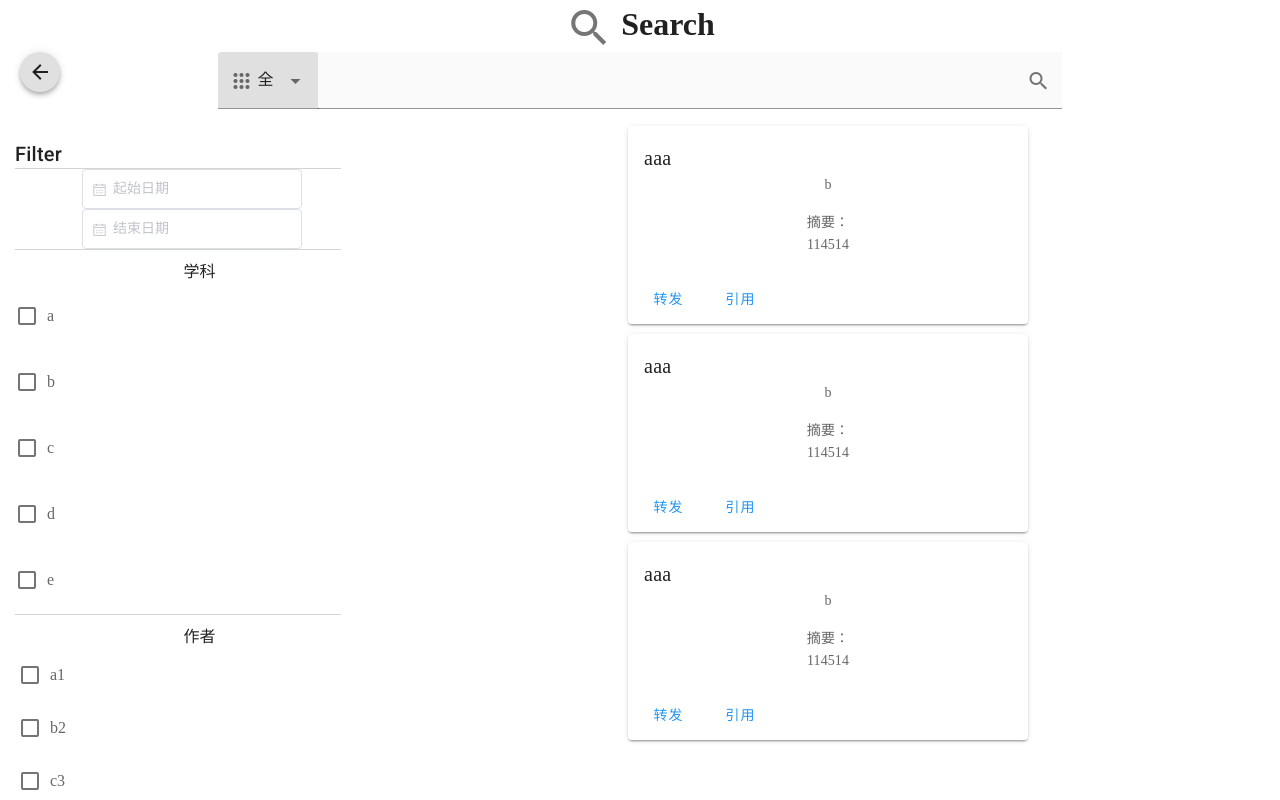
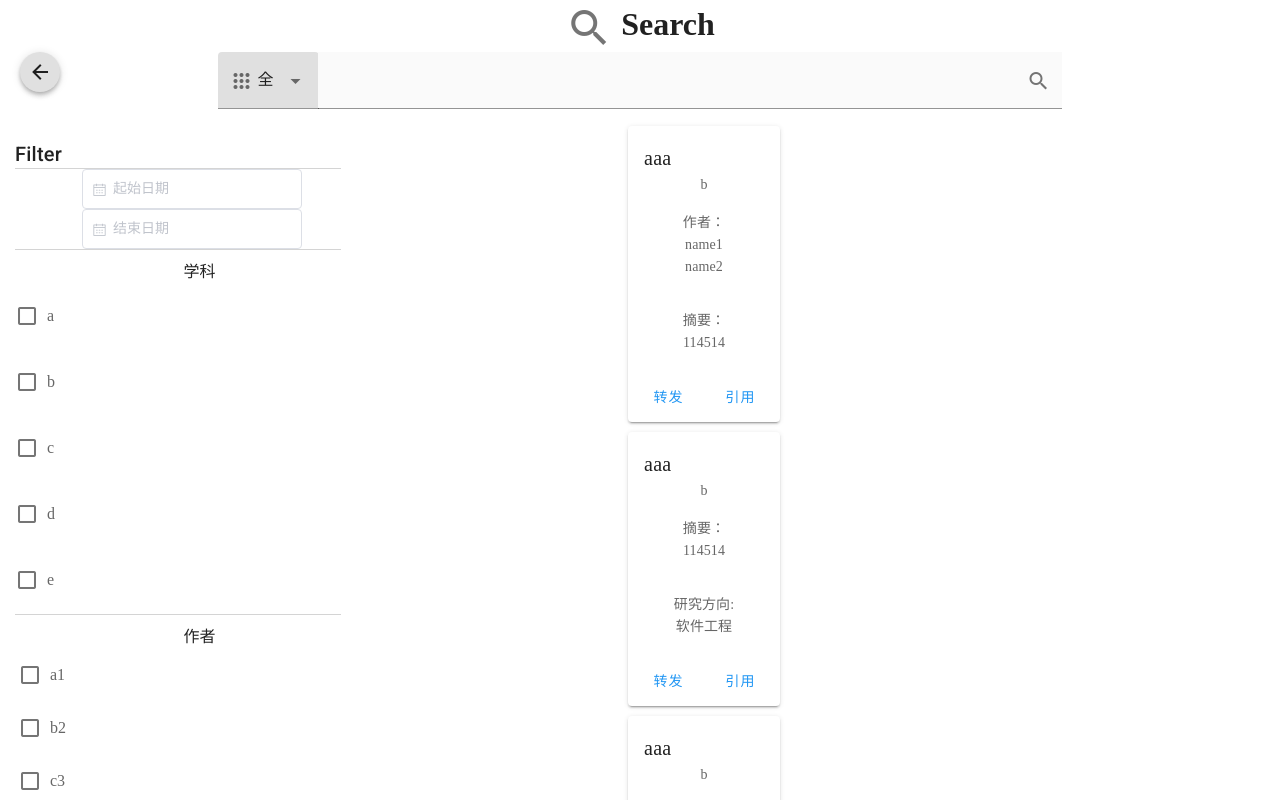
Before and after one commit to sink12138/infinite-academic, a Vue app in the folder frontend/: page /search in a window 1280 px wide. Built offline with nearby package versions, Linux system fonts and the light colour scheme; what vue-clipboard2 would draw is missing.

Commit message:
searchResult分类展示

```diff
--- a/frontend/src/views/Search.vue
+++ b/frontend/src/views/Search.vue
@@ -14,9 +14,14 @@
       </div>
       <div class="result">
         <v-row v-for="item in results" :key="item">
+          <div v-if="item.authors!=null">
             <v-card class="card" max-width="400">
               <v-card-title>{{ item.title }}</v-card-title>
               <v-card-subtitle>{{ item.journal }}</v-card-subtitle>
+              <v-card-text>
+                <div>作者：</div>
+                <div v-for="author in item.authors" :key="author">{{ author.name }}</div>
+              </v-card-text>
               <v-card-text>
                 <div>摘要：</div>
                 <div>{{ item.abstract }}</div>
@@ -27,6 +32,58 @@
               </v-card-actions>
             </v-card>
             <v-spacer></v-spacer>
+          </div>
+          <div v-else-if="item.interests!=null">
+            <v-card class="card" max-width="400">
+              <v-card-title>{{ item.title }}</v-card-title>
+              <v-card-subtitle>{{ item.journal }}</v-card-subtitle>
+              <v-card-text>
+                <div>摘要：</div>
+                <div>{{ item.abstract }}</div>
+              </v-card-text>
+              <v-card-text>
+                <div>研究方向:</div>
+                <div>{{ item.interests }}</div>
+              </v-card-text>
+              <v-card-actions>
+                <v-btn color="blue" text> 转发 </v-btn>
+                <v-btn color="blue" text> 引用 </v-btn>
+              </v-card-actions>
+            </v-card>
+            <v-spacer></v-spacer>
+          </div>
+          <div v-else-if="item.applicant!=null">
+            <v-card class="card" max-width="400">
+              <v-card-title>{{ item.title }}</v-card-title>
+              <v-card-subtitle>{{ item.journal }}</v-card-subtitle>
+              <v-card-subtitle>申请人：{{ item.applicant }}</v-card-subtitle>
+              <v-card-text>
+                <div>摘要：</div>
+                <div>{{ item.abstract }}</div>
+              </v-card-text>
+              <v-card-actions>
+                <v-btn color="blue" text> 转发 </v-btn>
+                <v-btn color="blue" text> 引用 </v-btn>
+              </v-card-actions>
+            </v-card>
+            <v-spacer></v-spacer>
+          </div>
+          <div v-else>
+            <v-card class="card" max-width="400">
+              <v-card-title>{{ item.title }}</v-card-title>
+              <v-card-subtitle>{{ item.journal }}</v-card-subtitle>
+              <v-card-subtitle>name|:{{ item.name }}</v-card-subtitle>
+              <v-card-text>
+                <div>摘要：</div>
+                <div>{{ item.abstract }}</div>
+              </v-card-text>
+              <v-card-actions>
+                <v-btn color="blue" text> 转发 </v-btn>
+                <v-btn color="blue" text> 引用 </v-btn>
+              </v-card-actions>
+            </v-card>
+            <v-spacer></v-spacer>
+          </div>
         </v-row>
       </div>
     </div>
@@ -48,9 +105,10 @@ export default {
     return {
       filters:{},
       results: [
-        { title: "aaa", journal: "b", abstract: "114514" },
-        { title: "aaa", journal: "b", abstract: "114514" },
-        { title: "aaa", journal: "b", abstract: "114514" },
+        { title: "aaa", journal: "b", abstract: "114514" , authors: [{name:"name1"},{name:"name2"}]},
+        { title: "aaa", journal: "b", abstract: "114514" , interests: "软件工程"},
+        { title: "aaa", journal: "b", abstract: "114514" , applicant: "谭火彬"},
+        { title: "aaa", journal: "b", abstract: "114514" , name: "name"},
       ],
       data:{},
     };
```
Lines whose indentation alone changed are shown as unchanged.
